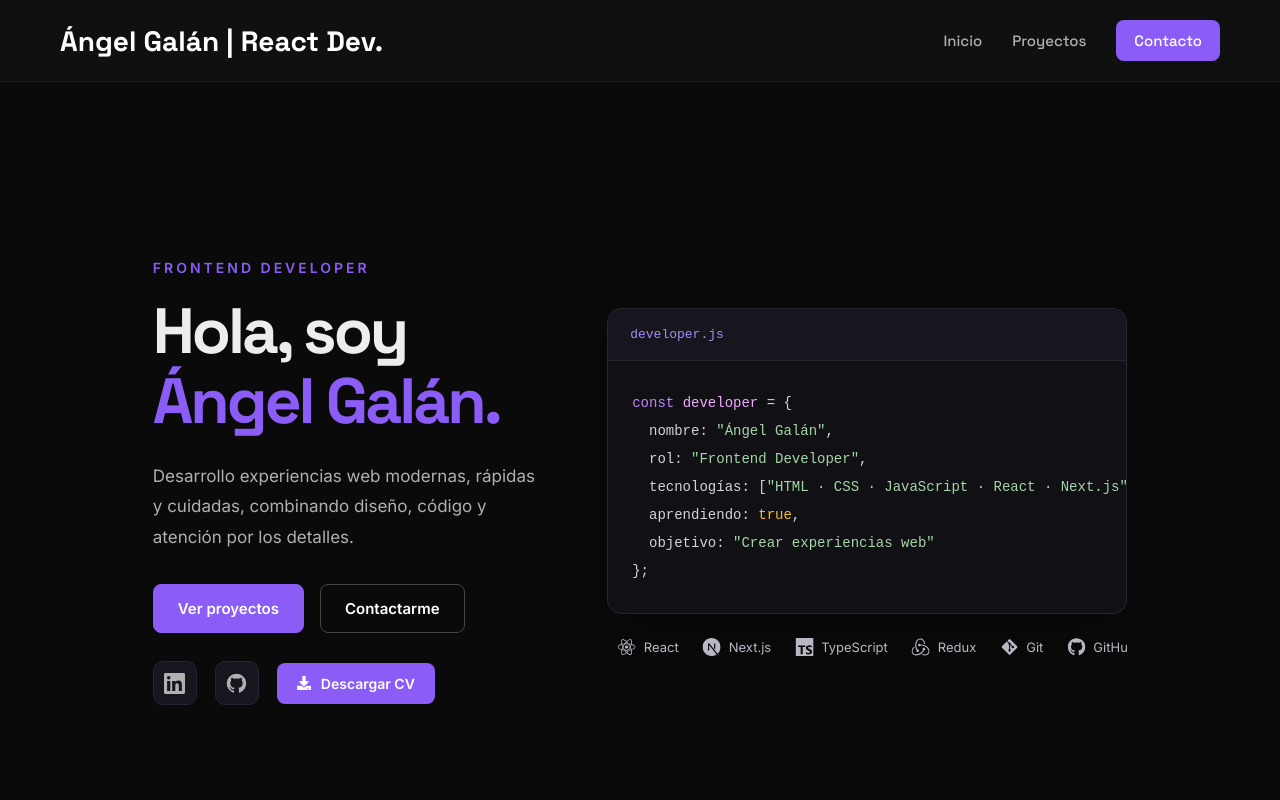
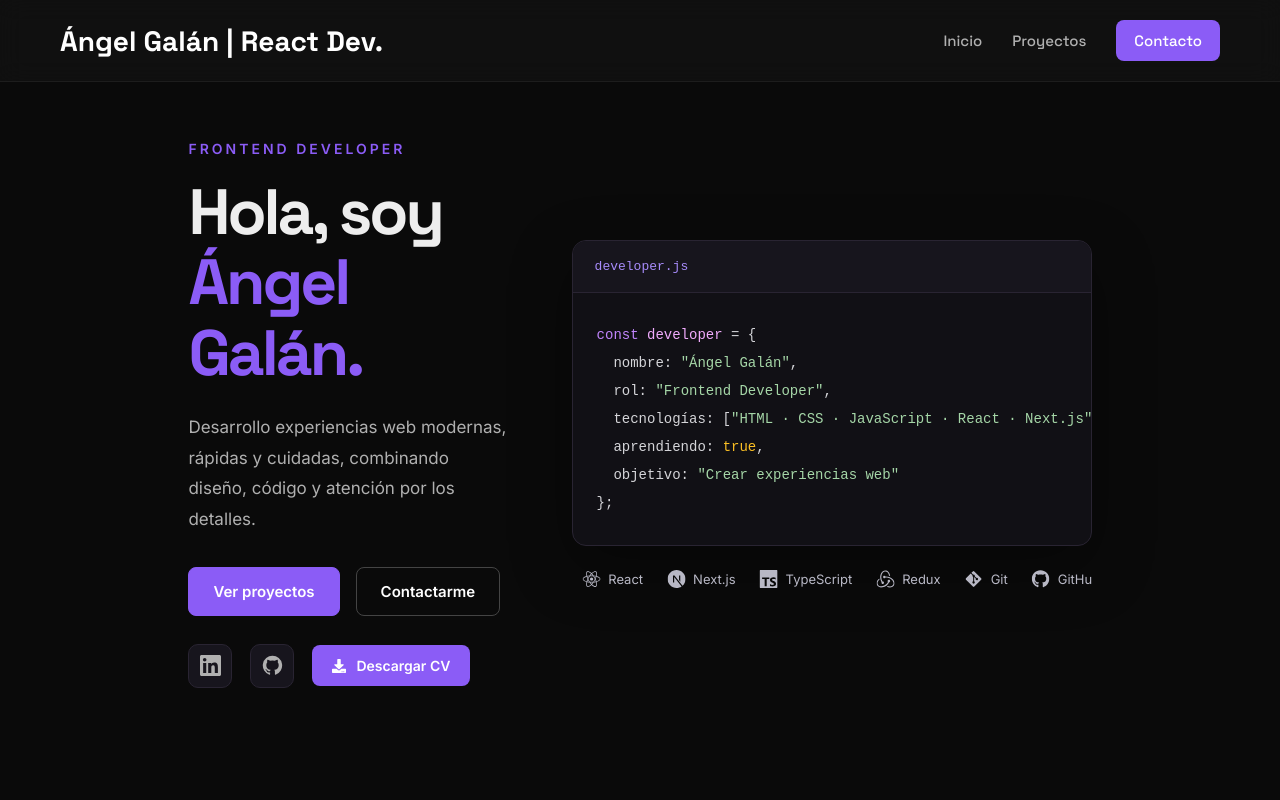
Before and after one commit to galangallardoangel/portfolio, a Next.js app: page / in a window 1280 px wide. Shown: the top 800 px of the page. Built offline with nearby package versions, Linux system fonts and the light colour scheme.

Commit message:
Ajustes CSS Nav y Section

```diff
--- a/src/app/globals.css
+++ b/src/app/globals.css
@@ -69,8 +69,9 @@ a {
 }
 
 section {
-  min-height: 100vh;
-  padding: 60px;
+  min-height: auto;
+  padding: 60px 8%;
+  scroll-margin-top: 80px;
 }
 
 /* ========================================
--- a/src/components/Contacto/Contacto.jsx
+++ b/src/components/Contacto/Contacto.jsx
@@ -18,7 +18,7 @@ export default function Contacto() {
               quieres conocerme, estaré encantado de escucharte.
             </p>
 
-            <a href="mailto:tuemail@ejemplo.com" className={styles.email}>
+            <a href="mailto:" className={styles.email}>
               galangallardoangel@gmail.com
             </a>
 
--- a/src/components/Navbar/Navbar.module.css
+++ b/src/components/Navbar/Navbar.module.css
@@ -15,8 +15,12 @@
   padding: 20px 60px;
   font-family: var(--font-space-grotesk), sans-serif;
   border-bottom: 1px solid rgba(255, 255, 255, 0.06);
-  position: relative;
-  z-index: 100;
+
+  position: fixed;
+  top: 0;
+  left: 0;
+  width: 100%;
+  z-index: 1000;
 }
 
 .navbar h2 {
```
